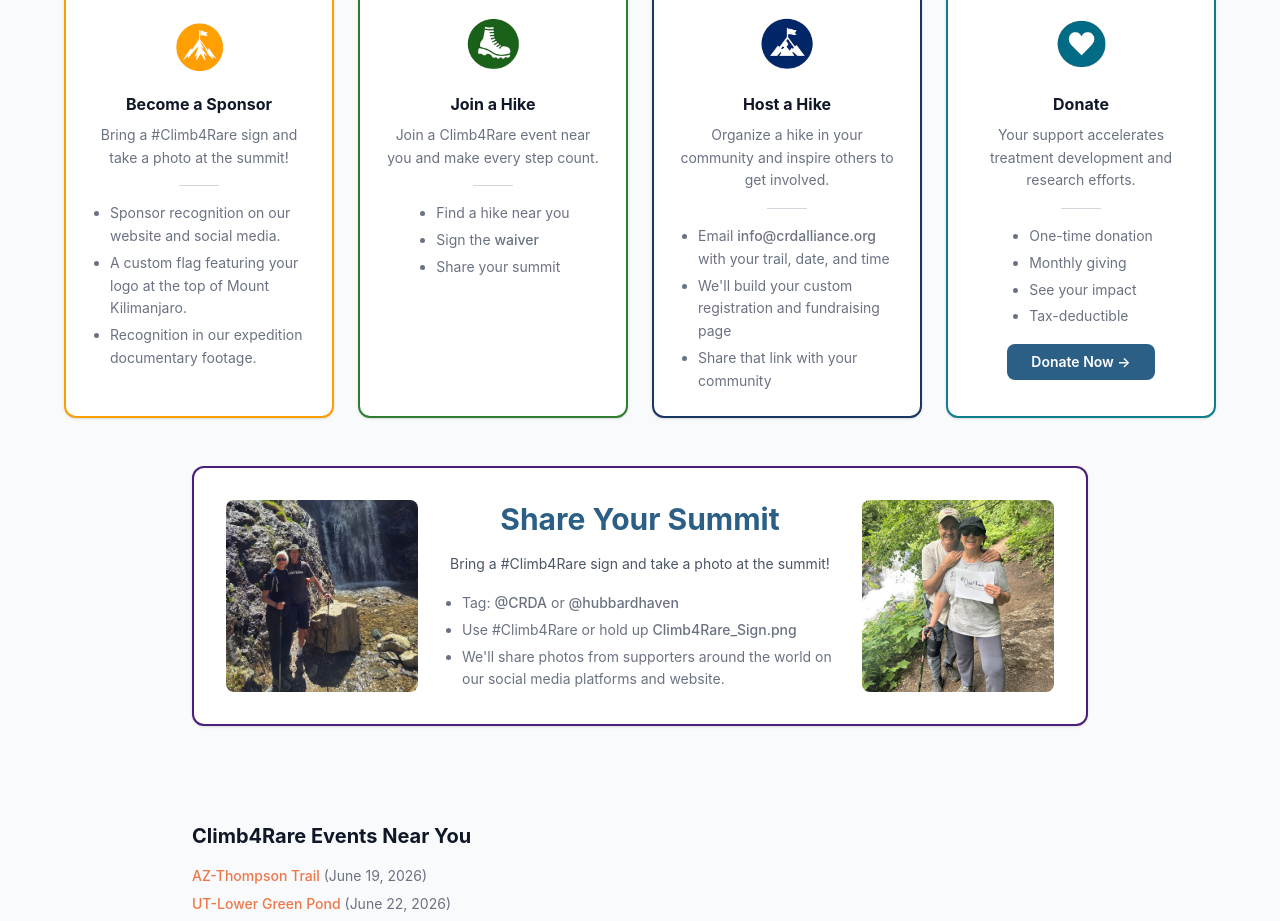
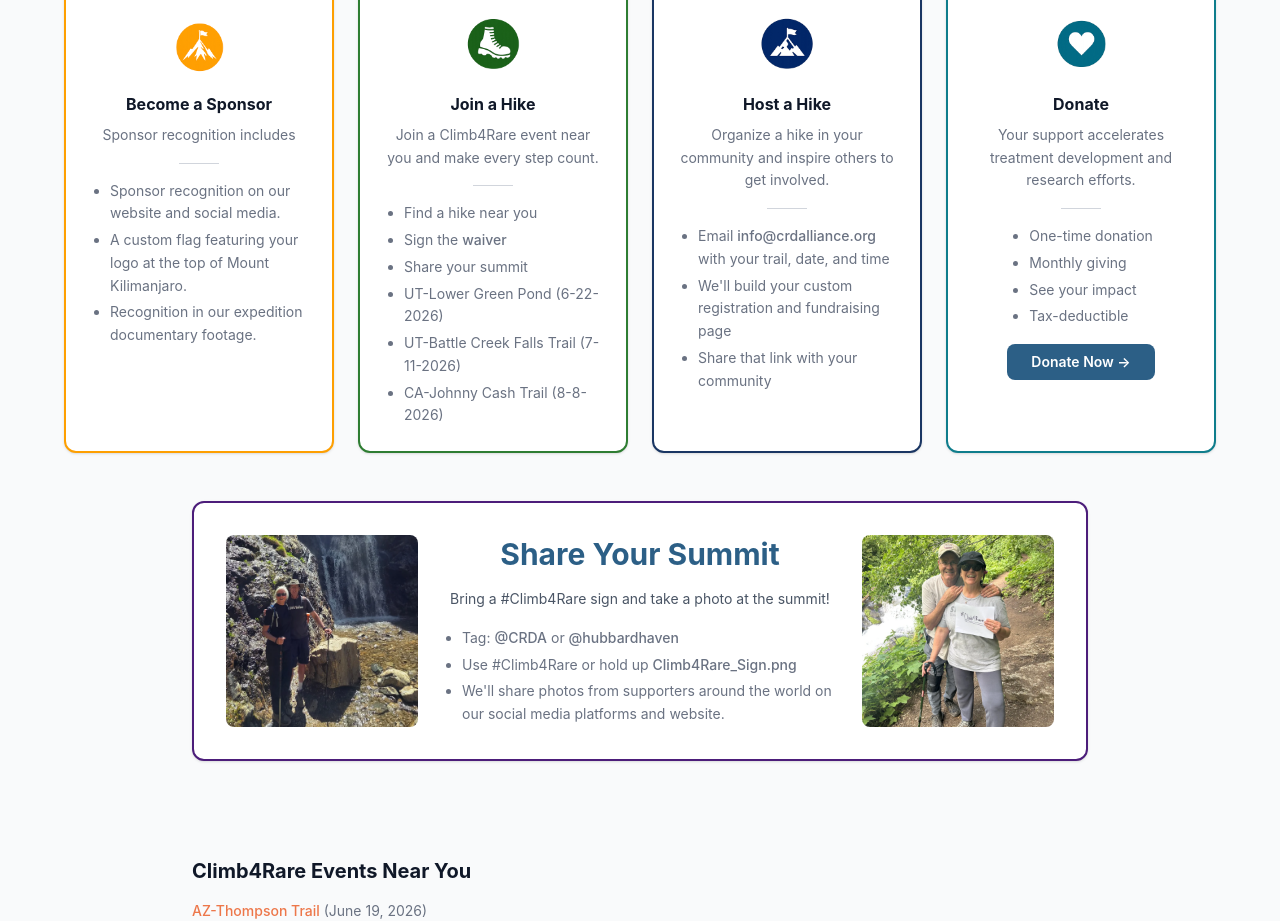
Before and after one commit to inwang123/rarediseaseweb, a React (Vite) app: page /climb4rare in a window 1280 px wide. Shown: the part 1324-2245 px from the top of the page. Built offline with nearby package versions, Linux system fonts and the light colour scheme.

Commit message:
Added events to join a hike

```diff
--- a/src/pages/Climb4Rare.jsx
+++ b/src/pages/Climb4Rare.jsx
@@ -33,7 +33,7 @@ const involvementCards = [
   {
     icon: "/Climb4Rare/Summit_sponsor_icon.webp",
     title: "Become a Sponsor",
-    desc: "Bring a #Climb4Rare sign and take a photo at the summit!",
+    desc: "Sponsor recognition includes",
     border: "#FE9F01",
     items: [
       "Sponsor recognition on our website and social media.",
@@ -50,6 +50,9 @@ const involvementCards = [
       "Find a hike near you",
       "Sign the [waiver](https://thelostenzymeproject.org/wp-content/uploads/2026/06/CLIMB4RARE-Waiver.pdf)",
       "Share your summit",
+      "UT-Lower Green Pond (6-22-2026)",
+      "UT-Battle Creek Falls Trail (7-11-2026)",
+      "CA-Johnny Cash Trail (8-8-2026)",
     ],
   },
   {
```
